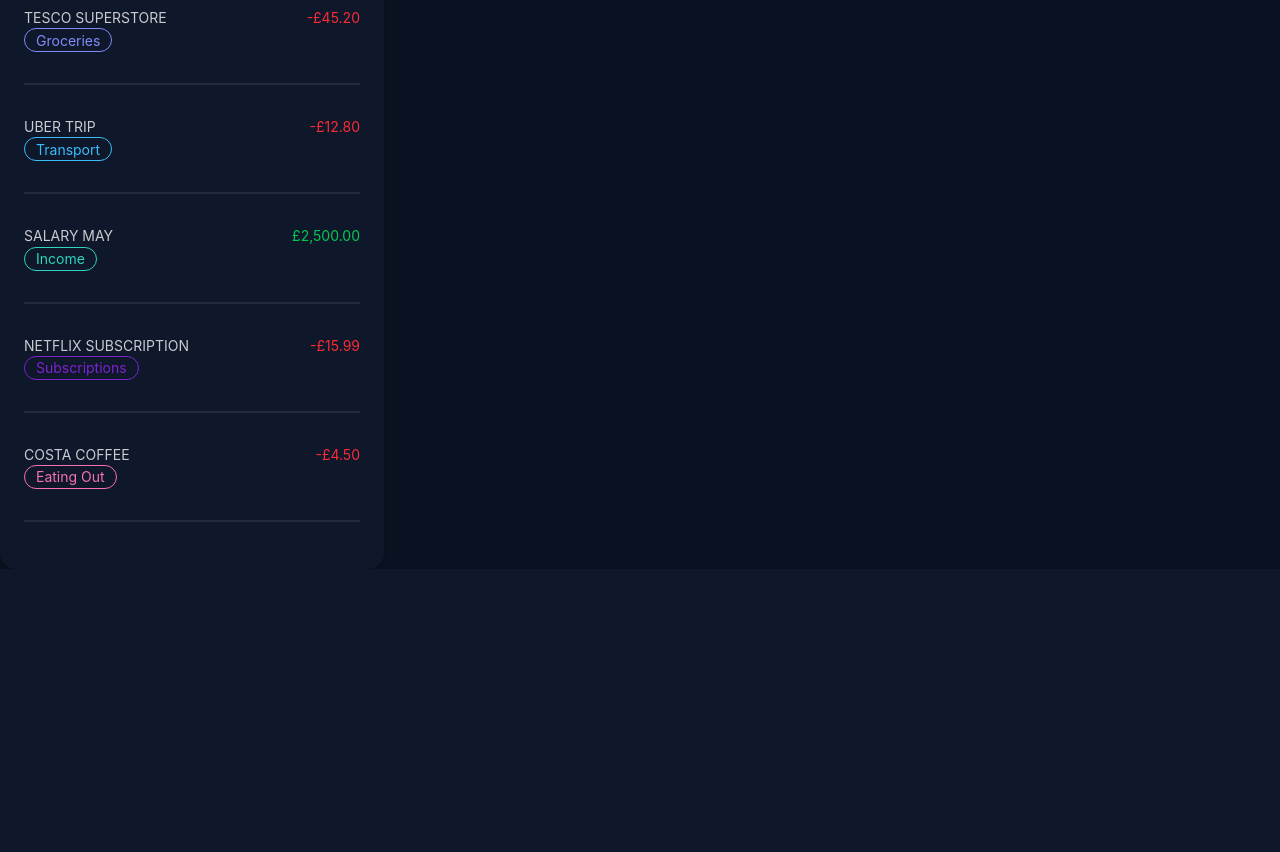
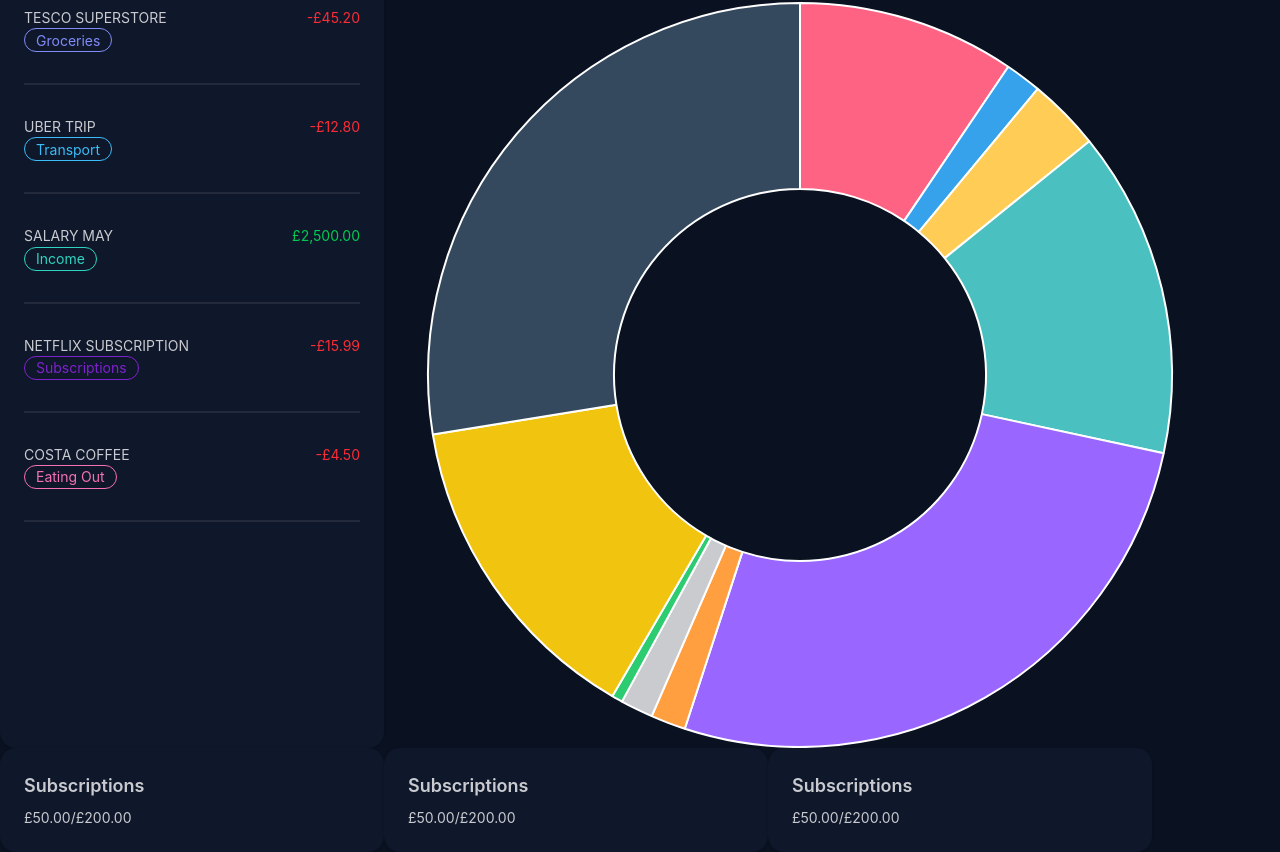
Before and after one commit to Cybergman-droid/Computing-NEA, a React (Vite) app in the folder frontend/: page / in a window 1280 px wide. Shown: the part 239-1091 px from the top of the page. Before the commit the page ends 808 px from the top, so only its background shows below. Built offline with nearby package versions, Linux system fonts and the light colour scheme; the HTML template or start-up script is replaced by a standard one.

Commit message:
feat: implement DashboardBudgetCards and DashboardBudgetCard components, update layout in DashboardPage, and enhance DashboardDoughnutChart with sample data

```diff
--- a/frontend/src/pages/Dashboard/dashboard.tsx
+++ b/frontend/src/pages/Dashboard/dashboard.tsx
@@ -1,3 +1,4 @@
+import DashboardBudgetCards from "./dashboardBudgetCards";
 import DashboardDoughnutChart from "./dashboardDoughnutChart";
 import DashboardStatCards from "./dashboardStatCards";
 import DashboardTransactionListCard from "./dashboardTransactionListCard";
@@ -6,10 +7,13 @@ function DashboardPage() {
 	return (
 		<>
 			<DashboardStatCards />
+			<div className=' flex flex-row gap-4'>
+				<DashboardTransactionListCard />
 
-			<DashboardTransactionListCard />
+				<DashboardDoughnutChart />
+			</div>
 
-			<DashboardDoughnutChart />
+			<DashboardBudgetCards />
 		</>
 	);
 }
--- /dev/null
+++ b/frontend/src/pages/Dashboard/dashboardBudgetCard.tsx
@@ -0,0 +1,25 @@
+export default function DashboardBudgetCard() {
+	const budgetCategory = "Subscriptions";
+	const currentTotal = 50;
+	const budgetLimit = 200;
+	return (
+		<>
+			<div className='card w-96 bg-base-100 card-md shadow-sm'>
+				<div className='card-body'>
+					<h2 className='card-title'>{budgetCategory} </h2>
+					<p>
+						{currentTotal.toLocaleString("en-GB", {
+							style: "currency",
+							currency: "GBP",
+						})}
+						/
+						{budgetLimit.toLocaleString("en-GB", {
+							style: "currency",
+							currency: "GBP",
+						})}
+					</p>
+				</div>
+			</div>
+		</>
+	);
+}
--- /dev/null
+++ b/frontend/src/pages/Dashboard/dashboardBudgetCards.tsx
@@ -0,0 +1,11 @@
+import DashboardBudgetCard from "./dashboardBudgetCard";
+
+export default function DashboardBudgetCards() {
+	return (
+		<div className='flex flex-row gap 6'>
+			<DashboardBudgetCard />
+			<DashboardBudgetCard />
+			<DashboardBudgetCard />
+		</div>
+	);
+}
--- a/frontend/src/pages/Dashboard/dashboardDoughnutChart.tsx
+++ b/frontend/src/pages/Dashboard/dashboardDoughnutChart.tsx
@@ -1,5 +1,55 @@
 import { Doughnut } from "react-chartjs-2";
 
+import {
+	Chart as ChartJS,
+	ArcElement,
+	Tooltip,
+	Legend,
+	type ChartData,
+} from "chart.js";
+
+// Register necessary Chart.js components
+ChartJS.register(ArcElement, Tooltip, Legend);
+
 export default function DashboardDoughnutChart() {
-	return <></>;
+	const categoryDropdownOptions = [
+		"Groceries",
+		"Transport",
+		"Eating Out",
+		"Shopping",
+		"Entertainment",
+		"Utilities",
+		"Income",
+		"Savings",
+		"Subscriptions",
+		"Miscellaneous",
+	];
+	const doughnutTestData = [300, 50, 100, 450, 845, 48, 45, 15, 445, 874];
+	const data: ChartData<"doughnut"> = {
+		labels: categoryDropdownOptions,
+		datasets: [
+			{
+				label: "Amount Spent",
+				data: doughnutTestData,
+				backgroundColor: [
+					"rgb(255, 99, 132)",
+					"rgb(54, 162, 235)",
+					"rgb(255, 205, 86)",
+					"rgb(75, 192, 192)",
+					"rgb(153, 102, 255)",
+					"rgb(255, 159, 64)",
+					"rgb(201, 203, 207)",
+					"rgb(46, 204, 113)",
+					"rgb(241, 196, 15)",
+					"rgb(52, 73, 94)",
+				],
+				hoverOffset: 4,
+			},
+		],
+	};
+	return (
+		<div className='h-200 w-200'>
+			<Doughnut data={data} />
+		</div>
+	);
 }
--- a/frontend/src/pages/Dashboard/dashboardTransactionElement.tsx
+++ b/frontend/src/pages/Dashboard/dashboardTransactionElement.tsx
@@ -125,8 +125,3 @@ export default function DashboardTransactionElement({
 		</>
 	);
 }
-
-{
-	/*
-	 */
-}
```
